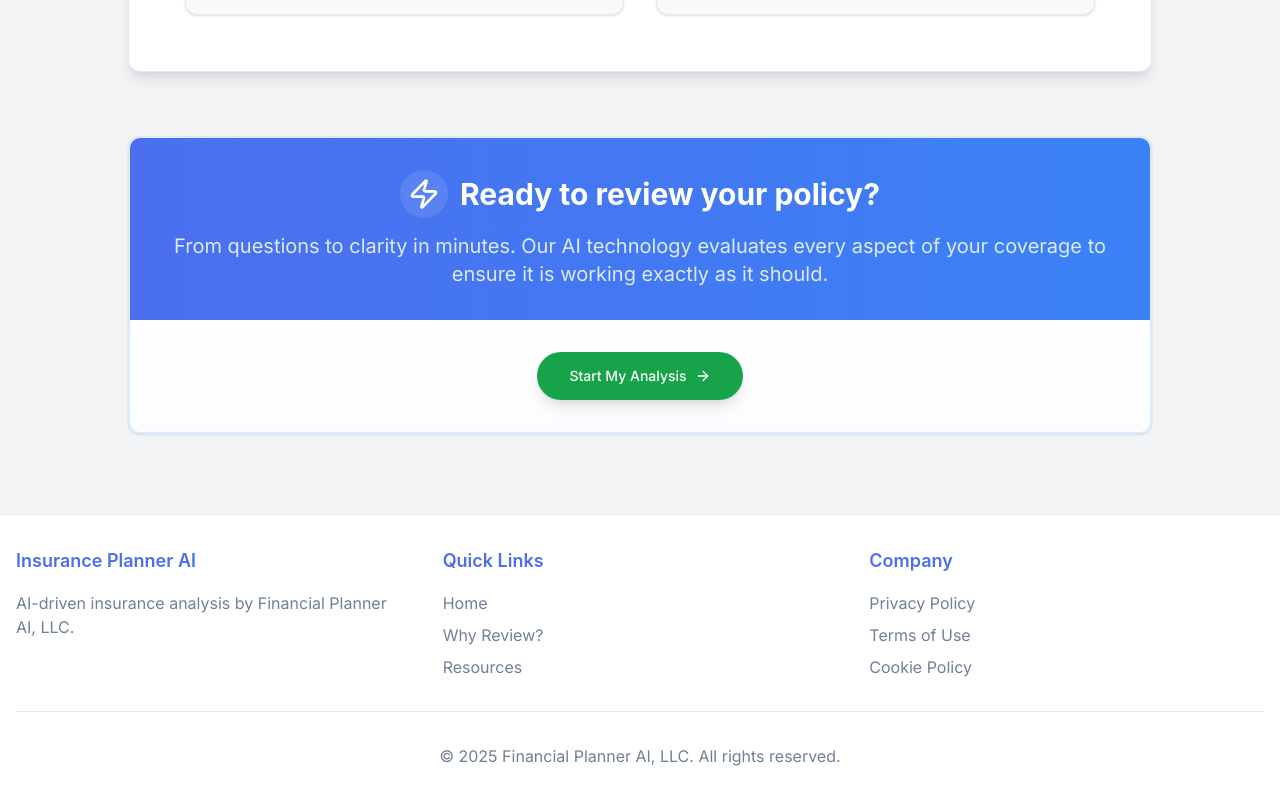
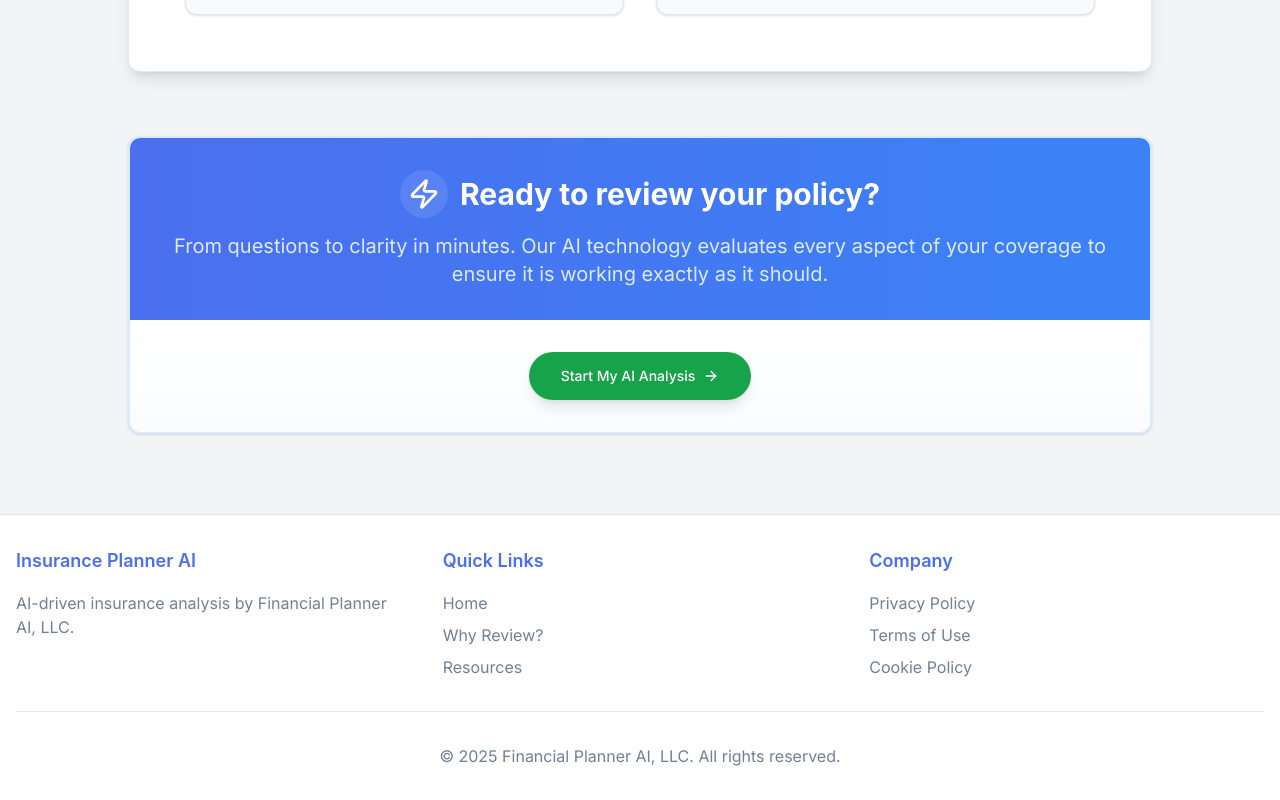
Before and after one commit to itsgabeover/dashboard-copy, a Next.js app: page /about in a window 1280 px wide. Shown: the part 2060-2860 px from the top of the page. Built offline with nearby package versions, Linux system fonts and the light colour scheme; no server answers.

Commit message:
Update page.tsx

```diff
--- a/app/about/page.tsx
+++ b/app/about/page.tsx
@@ -214,7 +214,7 @@ const AboutPage: FC = () => {
                   className="bg-green-600 hover:bg-green-700 text-white px-8 py-6 rounded-full transition-all duration-300 hover:scale-105 shadow-lg hover:shadow-xl"
                 >
                   <Link href="/upload" className="flex items-center gap-2">
-                    Start My Analysis
+                    Start My AI Analysis
                     <ArrowRight className="w-5 h-5 transition-transform duration-300 group-hover:translate-x-1" />
                   </Link>
                 </Button>
```
